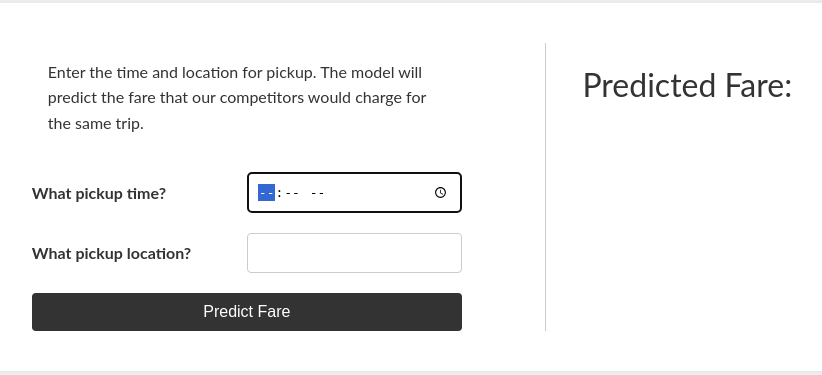
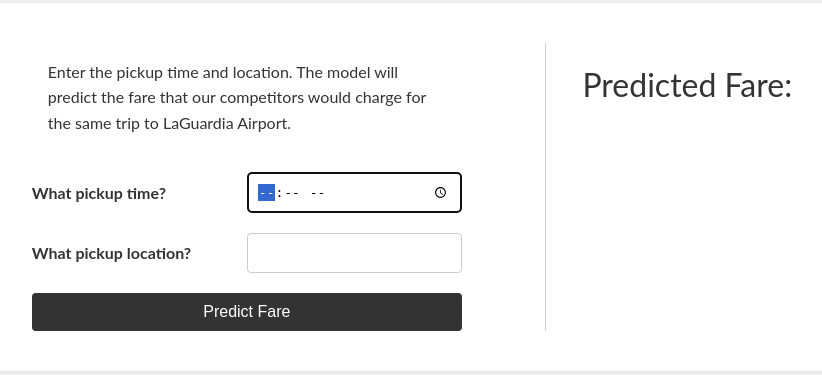
Before and after one commit to mdlarson/Taxi-Fare-Prediction-C964, a Flask app: page / in a window 1280 px wide. Shown: the part 168-543 px from the top of the page, without its empty margins (220-1042 px from the left). Run offline with Flask 3, Linux system fonts and the light colour scheme; parts of the project's set-up code (start-up, migrations or seed data) failed here and were passed over.

Commit message:
Update instructional text to clarify trip cost

```diff
--- a/templates/index.html
+++ b/templates/index.html
@@ -21,8 +21,8 @@
     <main>
         <form action="/" method="post">
             <div>
-                <p>Enter the time and location for pickup. The model will predict the fare that our competitors
-                    would charge for the same trip.</p>
+                <p>Enter the pickup time and location. The model will predict the fare that our competitors
+                    would charge for the same trip to LaGuardia Airport.</p>
             </div>
             <div>
                 <label for="hour_of_day">What pickup time?</label>
```
